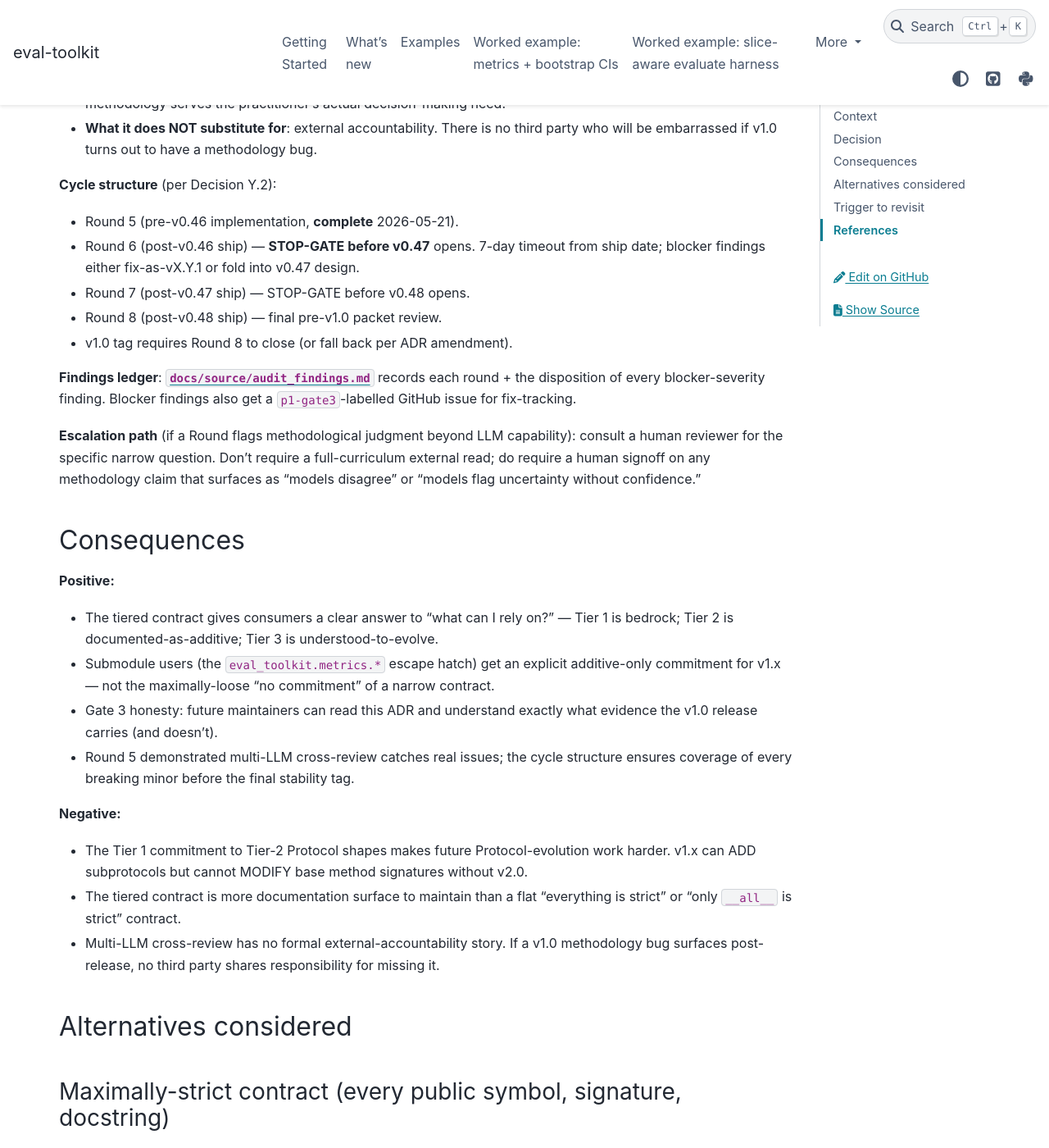
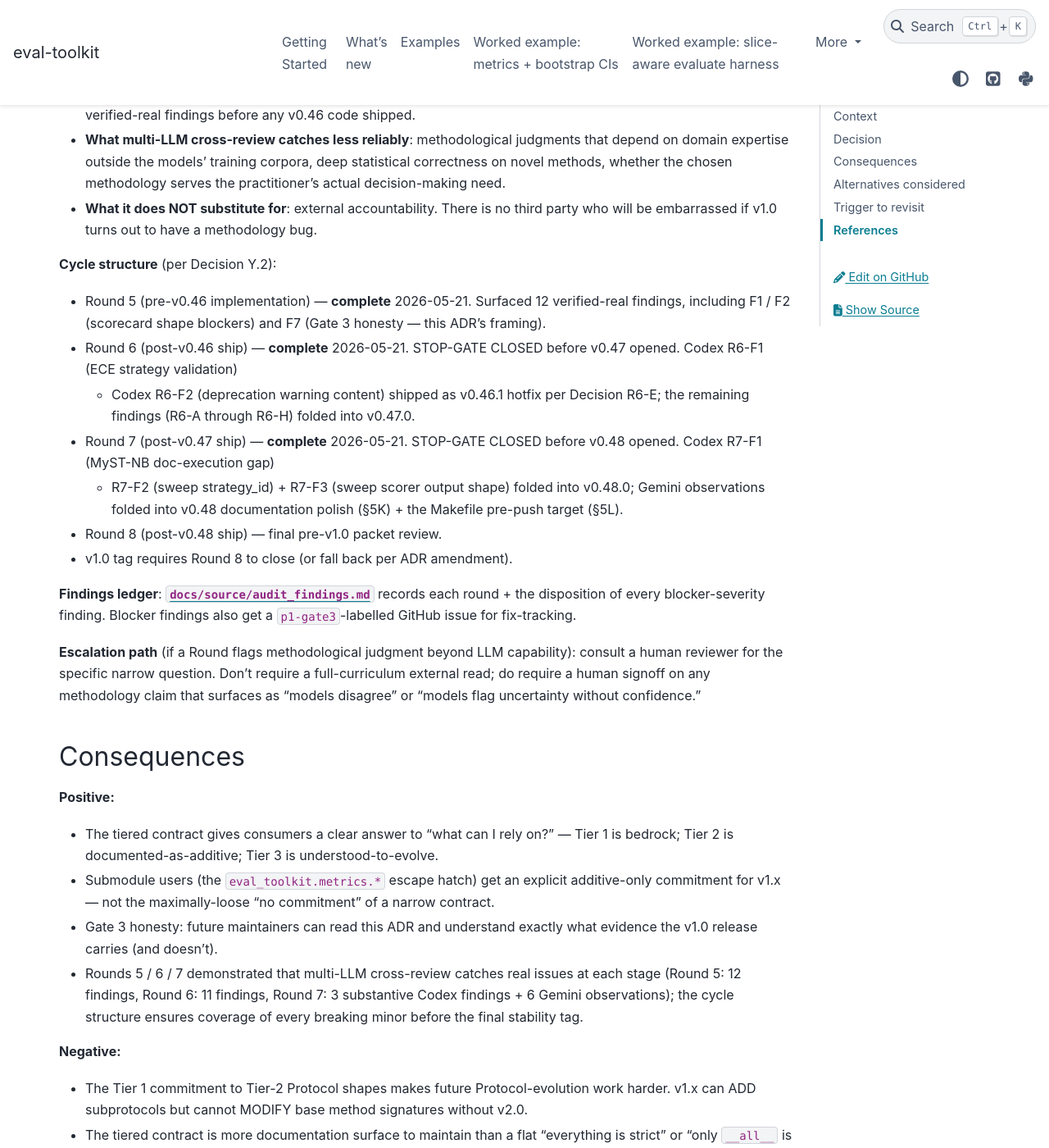
Before and after one commit to brandon-behring/eval-toolkit, a Sphinx documentation site: the page built from docs/source/adr/0003-stability-contract-and-gate3-methodology.md, in a window 1280 px wide and 1400 px high, scrolled down 3006 px. Shown: the whole window at 82% size. Built offline with Sphinx 7.4.7 and the PyData theme 0.15.4, drawn with Linux system fonts in a browser that asks for light colours; some of the changed text lies outside the part shown.

Commit message:
docs(adr): finalize ADR 0003 (stability contract + Gate 3) for v0.48 (§5F)
ADR 0003 was pre-drafted in d6c681d. v0.48 final review against the
shipped v0.47.0 state + the post-v0.46 Round 6 + post-v0.47 Round 7
audit completions. Content updates so the ADR reflects reality at
v0.48-tag time:

- TextTransform "new at v0.47 — pending" → "shipped v0.47" (the
  Protocol shipped at v0.47.0).
- Tier-2 Protocols list header: "9 strict at v1.0" → "9 strict at v1.0,
  all shipped through v0.47.0"; module-source citations point to the
  defining file (TextTransform lives in protocols.py:74 not __init__.py
  — corrected).
- New paragraph under the Tier-2 list calls out the Decision R6-D
  Protocol method-shape drift guard (Round 6 / v0.47.0 deliverable):
  tests/test_public_api.py captures Protocol method signatures via
  typing.get_type_hints + inspect.signature, so any shape change fires
  a SemVer-major review.
- Cycle structure: Round 6 + Round 7 marked COMPLETE with specific
  finding-IDs landed (R6-F1 + R6-F2 in v0.46.1 hotfix; R6-A through
  R6-H in v0.47.0; R7-F1 + R7-F2 + R7-F3 + Gemini observations into
  v0.48 sub-PRs §5G-§5L).
- Consequences "Round 5 demonstrated..." → "Rounds 5 / 6 / 7
  demonstrated..." with finding counts per round (12 / 11 / 3+6).
- Deciders line lists all three audit rounds.

Substance unchanged from d6c681d:
- Tiered stability contract (STRICT Tier-1 / ADDITIVE-ONLY Tier-2 /
  FREE Tier-3) matches plan §5F Decision M.
- 9 strict Tier-2 Protocols (Scorer, LeakageCheck, Splitter,
  ThresholdSelector, DatasetLoader, MetricSpec, TextTransform,
  MetaLearner, Probe) + 1 opt-in (Versioned) match plan §5F.
- Gate 3 honesty framing (NOT equivalent to external academic peer
  review) per Decision O + Audit F7 — unchanged and explicit.

Co-Authored-By: Claude <noreply@anthropic.com>

```diff
--- a/docs/source/adr/0003-stability-contract-and-gate3-methodology.md
+++ b/docs/source/adr/0003-stability-contract-and-gate3-methodology.md
@@ -2,7 +2,8 @@
 
 **Status:** Accepted
 **Date:** 2026-05-21 (drafted at v0.46-prep; finalized at v0.48)
-**Deciders:** Brandon Behring (author), Round 5 audit (Codex + Gemini)
+**Deciders:** Brandon Behring (author), Round 5 / Round 6 / Round 7 audits
+(Codex + Gemini)
 **Supersedes:** N/A. **Superseded by:** N/A.
 
 ## Context
@@ -52,17 +53,23 @@ bump to alter:
   return types. A new optional kwarg with a default is technically
   additive, but it changes the signature snapshot — handle via the
   additive-Protocol path below or accept the major bump.
-- **Tier-2 Protocols** (9 strict at v1.0):
-  - `Scorer` (from `protocols.py:28`)
+- **Tier-2 Protocols** (9 strict at v1.0, all shipped through v0.47.0):
+  - `Scorer` (from `protocols.py`)
   - `LeakageCheck` (from `leakage.py`)
   - `Splitter` (from `splits.py`)
-  - `ThresholdSelector` (from `thresholds.py:58`)
-  - `DatasetLoader` (from `loaders.py:110`)
-  - `MetricSpec` (from `_scorecard.py`, new at v0.46)
-  - `TextTransform` (from `__init__.py`, new at v0.47 — pending)
-  - `MetaLearner` (from `stacking.py`, new at v0.45)
+  - `ThresholdSelector` (from `thresholds.py`)
+  - `DatasetLoader` (from `loaders.py`)
+  - `MetricSpec` (from `_scorecard.py`, shipped v0.46)
+  - `TextTransform` (from `protocols.py`, shipped v0.47)
+  - `MetaLearner` (from `stacking.py`, shipped v0.45)
   - `Probe` (from `probes.py`, shipped v0.43)
   - PLUS 1 opt-in Protocol: `Versioned` (additive on top of Tier-2).
+
+  Tier-2 Protocol method signatures are pinned by the Decision R6-D drift
+  guard in `tests/test_public_api.py` (since v0.47.0): the golden
+  snapshot captures each Protocol's method signatures + return types via
+  `typing.get_type_hints` + `inspect.signature`, so a SemVer-major
+  review fires on any shape change.
 - **Current versioned JSON schemas** (`src/eval_toolkit/schemas/*.json`)
   per artifact type — `manifest.v3.json` (canonical), `manifest.v1.json`
   + `manifest.v2.json` (historical, kept for migration),
@@ -146,11 +153,19 @@ academic peer review.
 
 **Cycle structure** (per Decision Y.2):
 
-- Round 5 (pre-v0.46 implementation, **complete** 2026-05-21).
-- Round 6 (post-v0.46 ship) — **STOP-GATE before v0.47** opens.
-  7-day timeout from ship date; blocker findings either fix-as-vX.Y.1 or
-  fold into v0.47 design.
-- Round 7 (post-v0.47 ship) — STOP-GATE before v0.48 opens.
+- Round 5 (pre-v0.46 implementation) — **complete** 2026-05-21.
+  Surfaced 12 verified-real findings, including F1 / F2 (scorecard
+  shape blockers) and F7 (Gate 3 honesty — this ADR's framing).
+- Round 6 (post-v0.46 ship) — **complete** 2026-05-21. STOP-GATE
+  CLOSED before v0.47 opened. Codex R6-F1 (ECE strategy validation)
+  + Codex R6-F2 (deprecation warning content) shipped as v0.46.1
+  hotfix per Decision R6-E; the remaining findings (R6-A through R6-H)
+  folded into v0.47.0.
+- Round 7 (post-v0.47 ship) — **complete** 2026-05-21. STOP-GATE
+  CLOSED before v0.48 opened. Codex R7-F1 (MyST-NB doc-execution gap)
+  + R7-F2 (sweep strategy_id) + R7-F3 (sweep scorer output shape)
+  folded into v0.48.0; Gemini observations folded into v0.48
+  documentation polish (§5K) + the Makefile pre-push target (§5L).
 - Round 8 (post-v0.48 ship) — final pre-v1.0 packet review.
 - v1.0 tag requires Round 8 to close (or fall back per ADR amendment).
 
@@ -177,7 +192,9 @@ or "models flag uncertainty without confidence."
   "no commitment" of a narrow contract.
 - Gate 3 honesty: future maintainers can read this ADR and understand
   exactly what evidence the v1.0 release carries (and doesn't).
-- Round 5 demonstrated multi-LLM cross-review catches real issues; the
+- Rounds 5 / 6 / 7 demonstrated that multi-LLM cross-review catches
+  real issues at each stage (Round 5: 12 findings, Round 6: 11 findings,
+  Round 7: 3 substantive Codex findings + 6 Gemini observations); the
   cycle structure ensures coverage of every breaking minor before the
   final stability tag.
 
```
